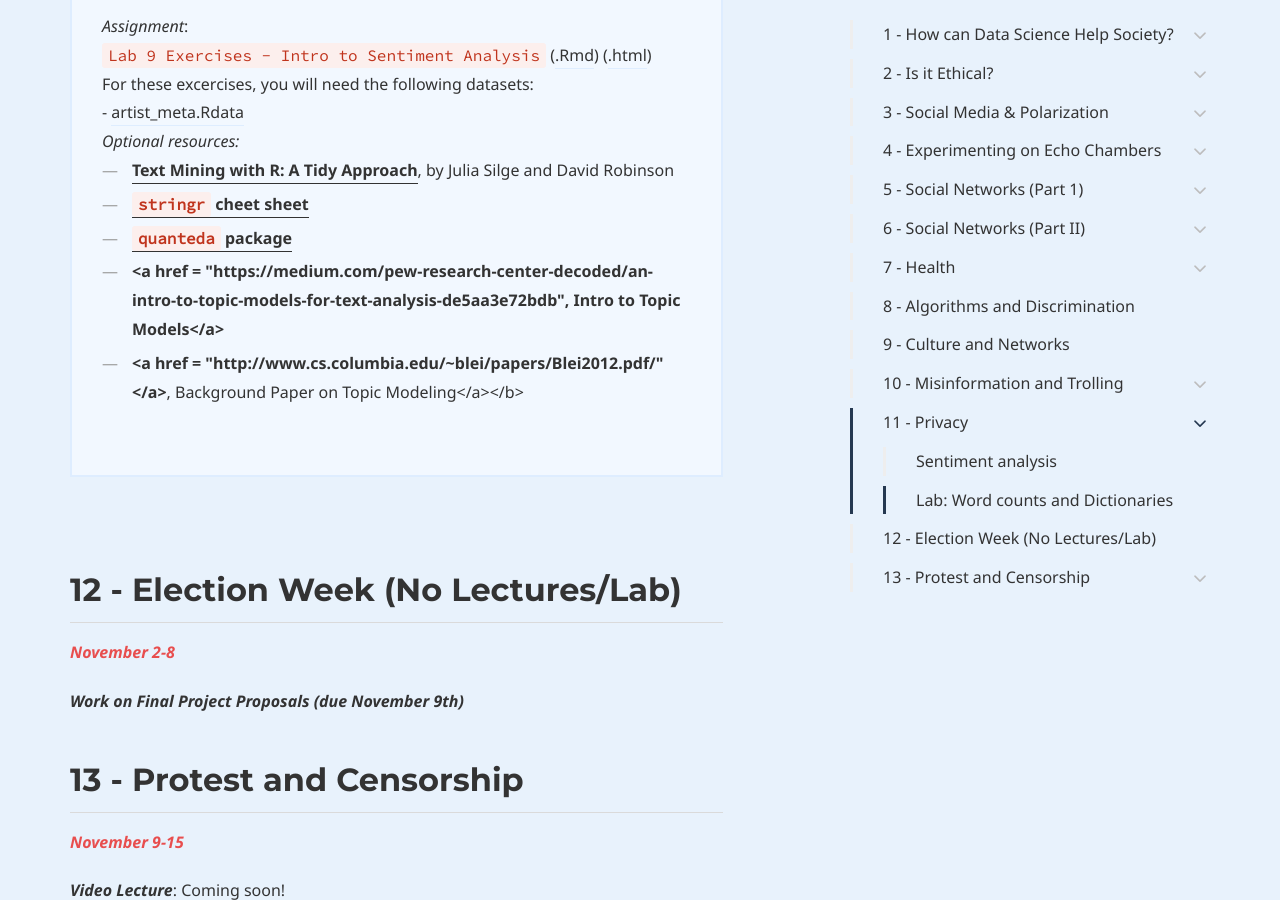
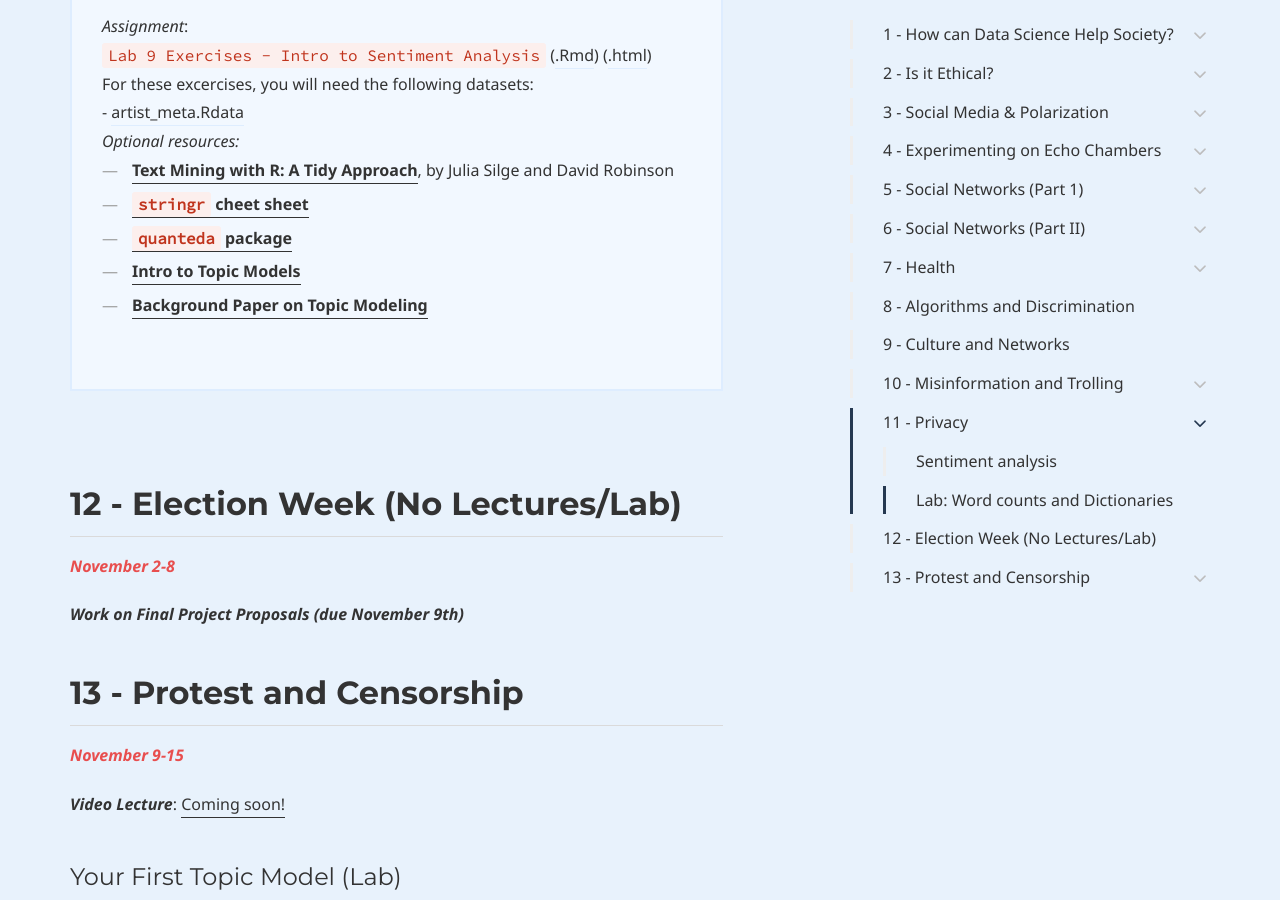
Before and after one commit to dssoc/dssoc.github.io, a Jekyll site: the page built from schedule.md, in a window 1280 px wide and 900 px high, scrolled down 11287 px. Built offline with Jekyll 4.4.1, drawn with Linux system fonts in a browser that asks for light colours; some web fonts are replaced.

Commit message:
Update schedule.md

```diff
--- a/schedule.md
+++ b/schedule.md
@@ -351,8 +351,8 @@ For these excercises, you will need the following datasets:<br/>
   <li><b><a href = "https://www.tidytextmining.com/">Text Mining with R: A Tidy Approach</a></b>, by Julia Silge and David Robinson</li>
   <li><b><a href = "https://github.com/rstudio/cheatsheets/blob/master/strings.pdf"><code>stringr</code> cheet sheet</a></b></li>
   <li><b><a href = "https://quanteda.io/"><code>quanteda</code> package</a></b></li>
-  <li><b><a href = "https://medium.com/pew-research-center-decoded/an-intro-to-topic-models-for-text-analysis-de5aa3e72bdb", Intro to Topic Models</a></b></li>
-  <li><b><a href = "http://www.cs.columbia.edu/~blei/papers/Blei2012.pdf/"</a></b>, Background Paper on Topic Modeling</a></b></li>
+  <li><b><a href = "https://medium.com/pew-research-center-decoded/an-intro-to-topic-models-for-text-analysis-de5aa3e72bdb"> Intro to Topic Models</a></b></li>
+  <li><b><a href = "http://www.cs.columbia.edu/~blei/papers/Blei2012.pdf/"> Background Paper on Topic Modeling</a></b></li>
   <br/>
 </ul>
 </div>
```
